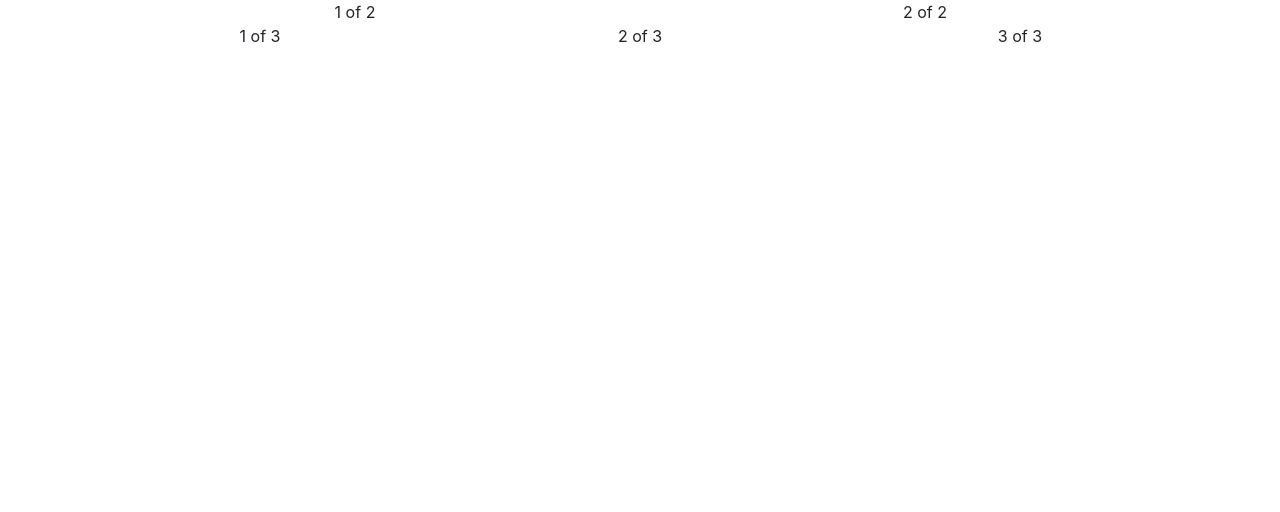
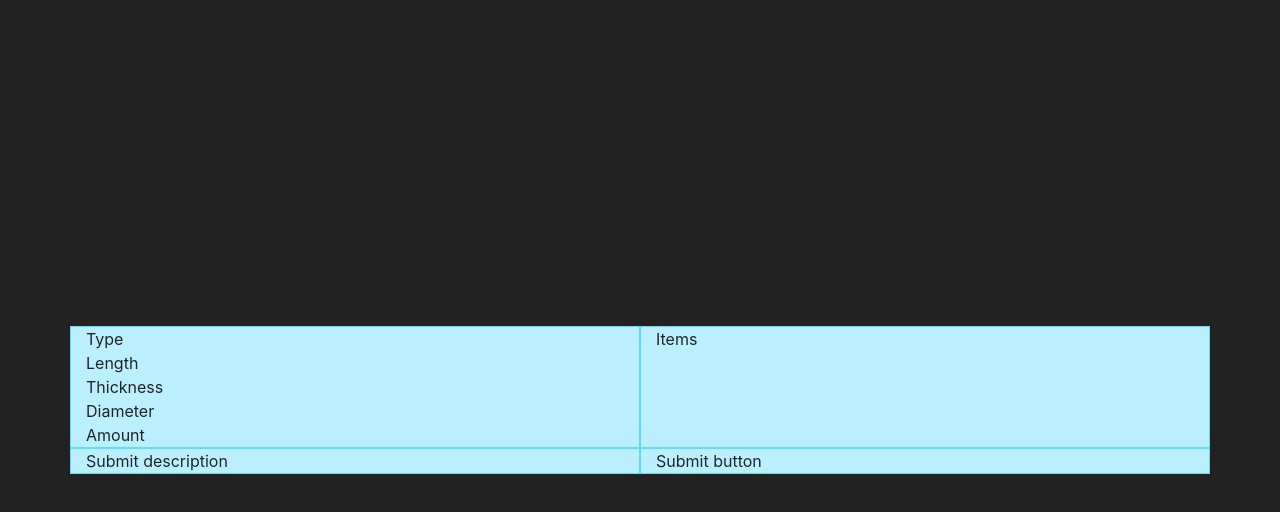
Before and after one commit to felixweinberger/otrish-proposal-generator, a React (Create React App) app: page / in a window 1280 px wide. Shown: the top 512 px of the page. Built offline with nearby package versions, Linux system fonts and the light colour scheme.

Commit message:
src: basic one page layout for proposal creation site

```diff
--- a/src/App.css
+++ b/src/App.css
@@ -1,13 +1,16 @@
 .AppContainer {
-  text-align: center;
+  background-color: #222222;
 }
 
-.box {
-  border-color: yellow;
-  border-radius: 0px;
-  border: 5 5 5 5;
-  border-width: 5px;
-  background-color: red;
-  height: 100px;
-  width: 100px;
+.layout {
+  background-color: #bbeffd;
+  border: 1px solid #61dafb;
 }
+
+.u-VerticalCenter {
+  min-height: 100%;  /* Fallback for browsers do NOT support vh unit */
+  min-height: 100vh; /* These two lines are counted as one :-)       */
+
+  display: flex;
+  align-items: center;
+}
--- a/src/App.tsx
+++ b/src/App.tsx
@@ -6,22 +6,37 @@ import Col from "react-bootstrap/Col";
 import "bootstrap/dist/css/bootstrap.min.css";
 import "./App.css";
 
-function App() {
+const App = () => {
   return (
-    <div className="AppContainer">
-      <Container>
+    <div className="AppContainer u-VerticalCenter">
+      <Container fluid="md">
         <Row>
-          <Col>1 of 2</Col>
-          <Col>2 of 2</Col>
+          <Col className="layout">
+            <Row>
+              <Col>Type</Col>
+            </Row>
+            <Row>
+              <Col>Length</Col>
+            </Row>
+            <Row>
+              <Col>Thickness</Col>
+            </Row>
+            <Row>
+              <Col>Diameter</Col>
+            </Row>
+            <Row>
+              <Col>Amount</Col>
+            </Row>
+          </Col>
+          <Col className="layout">Items</Col>
         </Row>
         <Row>
-          <Col>1 of 3</Col>
-          <Col>2 of 3</Col>
-          <Col>3 of 3</Col>
+          <Col className="layout">Submit description</Col>
+          <Col className="layout">Submit button</Col>
         </Row>
       </Container>
     </div>
   );
-}
+};
 
 export default App;
```
